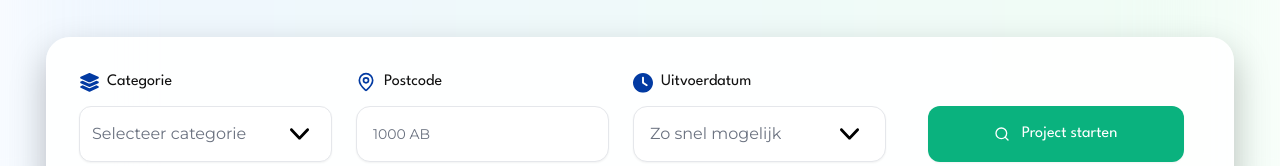
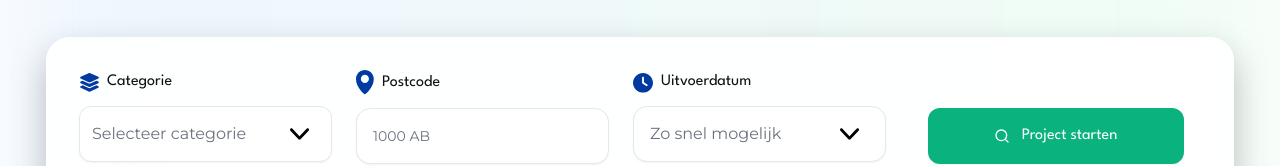
Before and after one commit to invosoltechnologies/bouwmatcher, a Next.js app: page / in a window 1280 px wide. Shown: the part 637-803 px from the top of the page. Built offline with nearby package versions, Linux system fonts and the light colour scheme.

Commit message:
Fix the Carousel

```diff
--- a/src/components/Homepage/ProjectForm.tsx
+++ b/src/components/Homepage/ProjectForm.tsx
@@ -61,7 +61,13 @@ export default function ProjectForm() {
           {/* Postcode Input */}
           <div className='w-full'>
             <div className='flex items-center gap-2 mb-3'>
-              <MapPin className='w-5 h-5 text-primary' />
+              <Image
+                src='/icons/map.svg'
+                width={18}
+                height={18}
+                alt='Category'
+                className='[filter:brightness(0)_saturate(100%)_invert(14%)_sepia(95%)_saturate(2511%)_hue-rotate(214deg)_brightness(100%)_contrast(105%)]'
+              />
               <label className='text-foreground font-medium text-base'>
                 Postcode
               </label>
--- a/src/components/Homepage/ServicesSection.tsx
+++ b/src/components/Homepage/ServicesSection.tsx
@@ -105,15 +105,14 @@ export default function ServicesSection() {
     }
 
     return (
-      <div className="relative">
-        <Carousel setApi={handleSetApi} className="w-full">
-          <CarouselContent>
-            {slides}
-          </CarouselContent>
+      <div className='relative'>
+        <div className='absolute z-20 w-12.5 h-full bg-gradient-to-r from-transparent to-white right-0'></div>
+        <Carousel setApi={handleSetApi} className='w-full'>
+          <CarouselContent>{slides}</CarouselContent>
         </Carousel>
 
         {/* Bullet Pagination */}
-        <div className="flex justify-center items-center gap-2 mt-8">
+        <div className='flex justify-center items-center gap-2 mt-8'>
           {Array.from({ length: totalSlides }).map((_, index) => (
             <button
               key={index}
```
